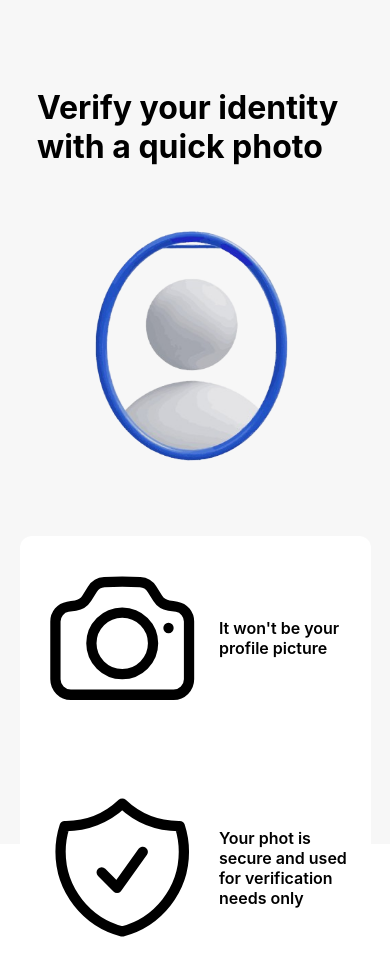
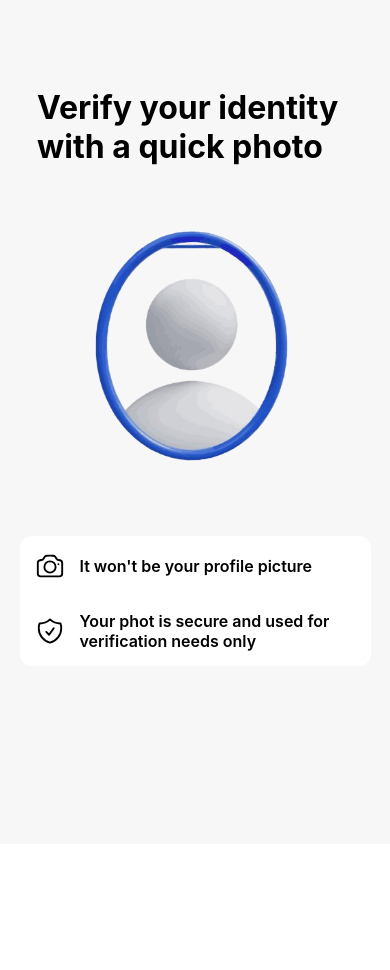
Before and after one commit to Matsuel/revolut-app, a React Native app: screen /Identity in a window 390 px wide. After the commit the page ends 844 px from the top, so only its background shows below. Built offline with nearby package versions, Linux system fonts and the light colour scheme.

Commit message:
add instructions to indentity

```diff
--- a/src/Screens/Identity/Identity.style.tsx
+++ b/src/Screens/Identity/Identity.style.tsx
@@ -26,12 +26,10 @@ export const styles = StyleSheet.create({
         width: "100%",
         height: "auto",
         marginTop: "10%",
-        flexDirection: "column",
         justifyContent: "flex-start",
         alignItems: "flex-start",
         backgroundColor: "#fff",
         borderRadius: 12,
-        gap: 25,
     },
     instruction: {
         width: "100%",
@@ -40,7 +38,7 @@ export const styles = StyleSheet.create({
         justifyContent: "flex-start",
         alignItems: "center",
         gap: 15,
-        padding: 20,
+        padding: 15,
     },
     instructionText: {
         width: "80%",
@@ -48,4 +46,10 @@ export const styles = StyleSheet.create({
         fontSize: 16,
         fontWeight: "600",
     },
+    icon: {
+        width: 30,
+        height: 30,
+        justifyContent: "center",
+        alignItems: "center",
+    },
 });
--- a/src/Screens/Identity/Identity.tsx
+++ b/src/Screens/Identity/Identity.tsx
@@ -3,6 +3,7 @@ import { View, Text, Image } from 'react-native'
 import { styles } from './Identity.style'
 import Shield from '../../assets/Shield'
 import Camera from '../../assets/Camera'
+import { StatusBar } from 'expo-status-bar'
 
 type Instruction = {
     description: string
@@ -24,6 +25,7 @@ const Identity = ({ navigation }: any) => {
 
     return (
         <View style={styles.container}>
+            <StatusBar style="dark" />
             <Text style={styles.title}>
                 Verify your identity with a quick photo
             </Text>
@@ -35,14 +37,15 @@ const Identity = ({ navigation }: any) => {
                 {
                     instructions.map((instruction, index) => (
                         <View key={index} style={styles.instruction}>
-                            {instruction.icon}
+                            <View style={styles.icon}>
+                                {instruction.icon}
+                            </View>
                             <Text style={styles.instructionText}>
                                 {instruction.description}
                             </Text>
                         </View>
                     ))
                 }
-
             </View>
         </View>
     )
```
